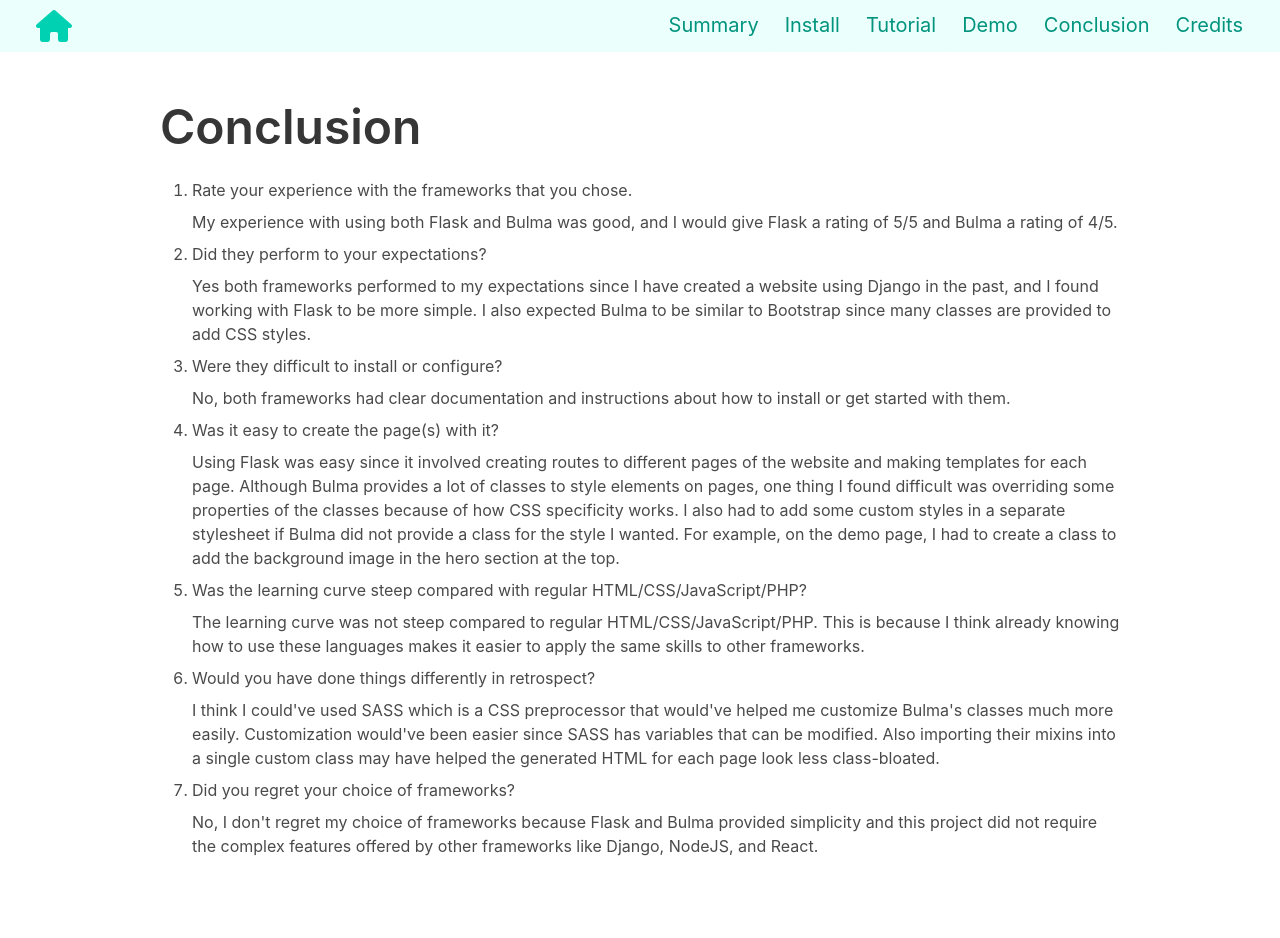
After one commit to pa-aggarwal/cps530-project, a Flask app: page /conclusion in a window 1280 px wide. The commit adds this page. Run offline with Flask 2, Linux system fonts and the light colour scheme; some libraries are stand-ins or nearby versions.

Commit message:
Finish conclusion and credits pages

```diff
--- a/app.py
+++ b/app.py
@@ -22,3 +22,11 @@ def install():
 @app.route("/summary")
 def summary():
     return render_template("summary.html", title="Summary")
+
+@app.route("/conclusion")
+def conclusion():
+    return render_template("conclusion.html", title="Conclusion")
+
+@app.route("/credits")
+def credits():
+    return render_template("credits.html", title="Credits")
--- a/templates/base.html
+++ b/templates/base.html
@@ -34,8 +34,8 @@
                     <a class="navbar-item is-size-5 button is-primary is-light" href="{{ url_for('install') }}">Install</a>
                     <a class="navbar-item is-size-5 button is-primary is-light" href="{{ url_for('tutorial') }} ">Tutorial</a>
                     <a class="navbar-item is-size-5 button is-primary is-light" href="{{ url_for('demo') }}">Demo</a>
-                    <a class="navbar-item is-size-5 button is-primary is-light" href="/">Conclusion</a>
-                    <a class="navbar-item is-size-5 button is-primary is-light" href="/">Credits</a>
+                    <a class="navbar-item is-size-5 button is-primary is-light" href="{{ url_for('conclusion') }}">Conclusion</a>
+                    <a class="navbar-item is-size-5 button is-primary is-light" href="{{ url_for('credits') }}">Credits</a>
                 </div>
             </div>
         </nav>
--- /dev/null
+++ b/templates/conclusion.html
@@ -0,0 +1,31 @@
+{% extends "base.html" %}
+{% block content %}
+    <section class="section content">
+        <div class="container is-max-desktop">
+            <h1 class="is-size-1">Conclusion</h1>
+            <ol>
+                <li class="mb-2">Rate your experience with the frameworks that you chose.
+                    <p class="mt-2">My experience with using both Flask and Bulma was good, and I would give Flask a rating of 5/5 and Bulma a rating of 4/5.</p>
+                </li>
+                <li class="mb-2">Did they perform to your expectations?
+                    <p class="mt-2">Yes both frameworks performed to my expectations since I have created a website using Django in the past, and I found working with Flask to be more simple. I also expected Bulma to be similar to Bootstrap since many classes are provided to add CSS styles.</p>
+                </li>
+                <li class="mb-2">Were they difficult to install or configure?
+                    <p class="mt-2">No, both frameworks had clear documentation and instructions about how to install or get started with them.</p>
+                </li>
+                <li class="mb-2">Was it easy to create the page(s) with it?
+                    <p class="mt-2">Using Flask was easy since it involved creating routes to different pages of the website and making templates for each page. Although Bulma provides a lot of classes to style elements on pages, one thing I found difficult was overriding some properties of the classes because of how CSS specificity works. I also had to add some custom styles in a separate stylesheet if Bulma did not provide a class for the style I wanted. For example, on the demo page, I had to create a class to add the background image in the hero section at the top.</p>
+                </li>
+                <li class="mb-2">Was the learning curve steep compared with regular HTML/CSS/JavaScript/PHP?
+                    <p class="mt-2">The learning curve was not steep compared to regular HTML/CSS/JavaScript/PHP. This is because I think already knowing how to use these languages makes it easier to apply the same skills to other frameworks.</p>
+                </li>
+                <li class="mb-2">Would you have done things differently in retrospect?
+                    <p class="mt-2">I think I could've used SASS which is a CSS preprocessor that would've helped me customize Bulma's classes much more easily. Customization would've been easier since SASS has variables that can be modified. Also importing their mixins into a single custom class may have helped the generated HTML for each page look less class-bloated.</p>
+                </li>
+                <li class="mb-2">Did you regret your choice of frameworks?
+                    <p class="mt-2">No, I don't regret my choice of frameworks because Flask and Bulma provided simplicity and this project did not require the complex features offered by other frameworks like Django, NodeJS, and React.</p>
+                </li>
+            </ol>
+        </div>
+    </section>
+{% endblock content %}
```
Also changed, not shown: templates/credits.html (added, +20 -0 lines).
